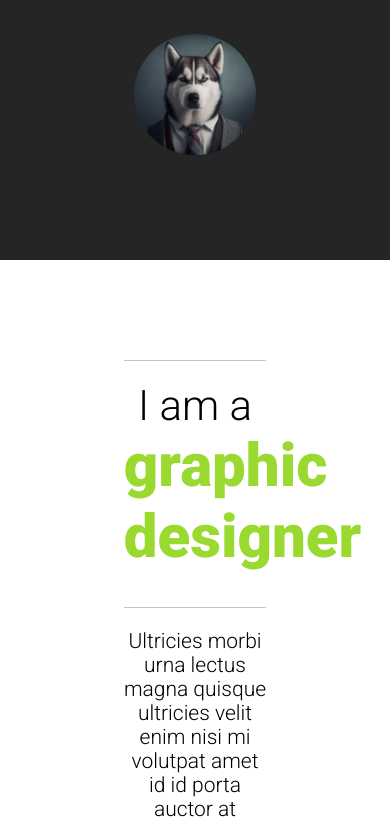
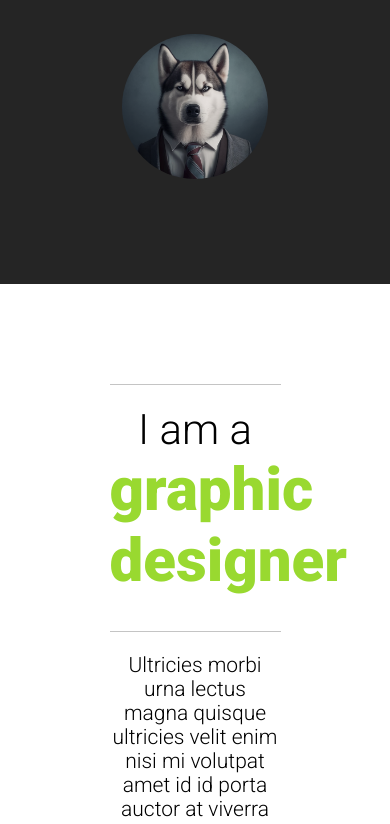
Before and after one commit to Smartsoil-Media/portfolioLandingPage, a plain HTML site: page index.html in a window 390 px wide. Shown: the part 494-1318 px from the top of the page. Drawn offline with Linux system fonts and the light colour scheme.

Commit message:
Update styles.css

```diff
--- a/styles.css
+++ b/styles.css
@@ -128,7 +128,7 @@ a:hover {
 
 @media (max-width: 767px) {
     .container {
-        width: 75%;
+        width: 90%;
     }
 }
 /* ************** */
```
